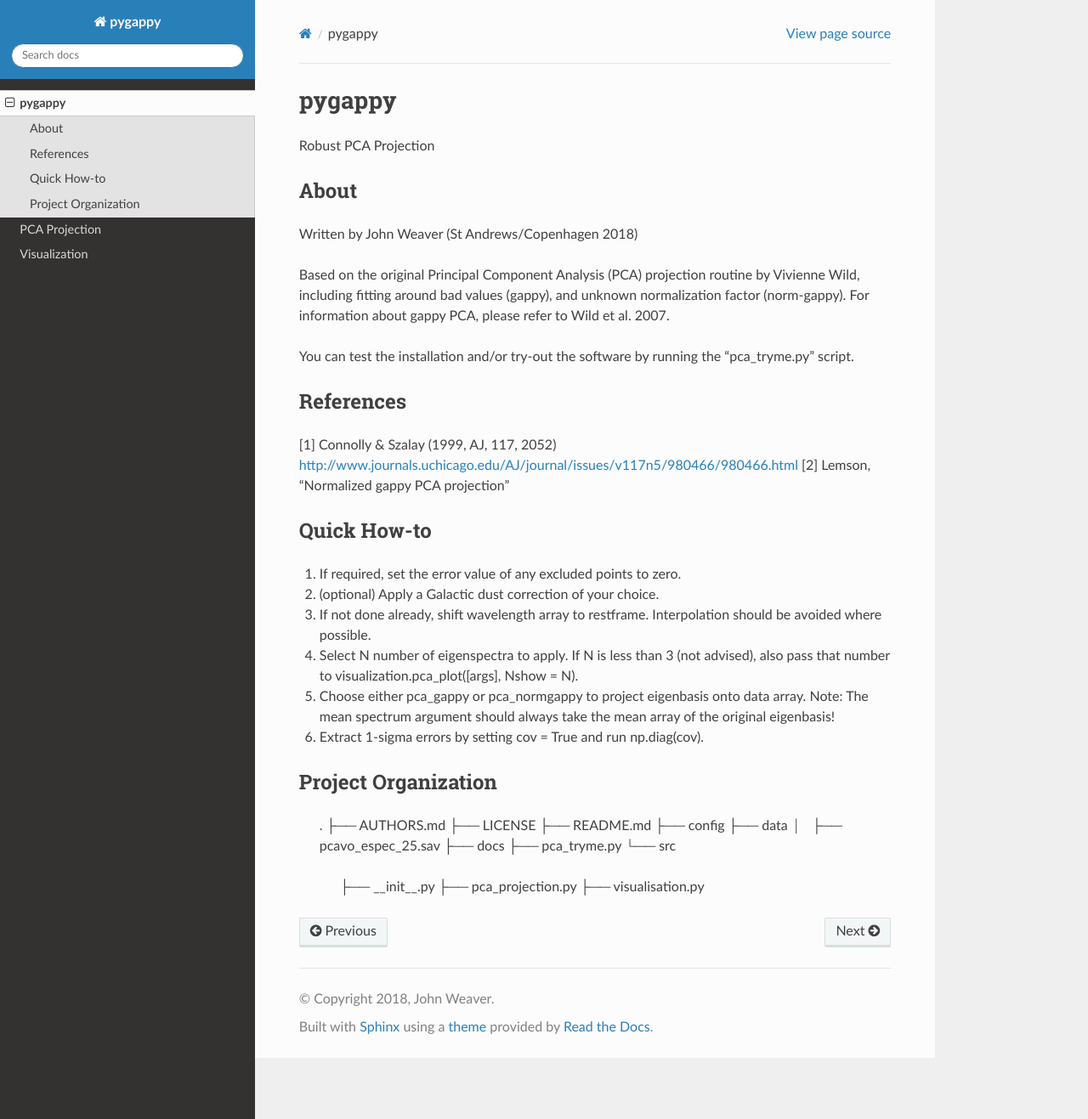
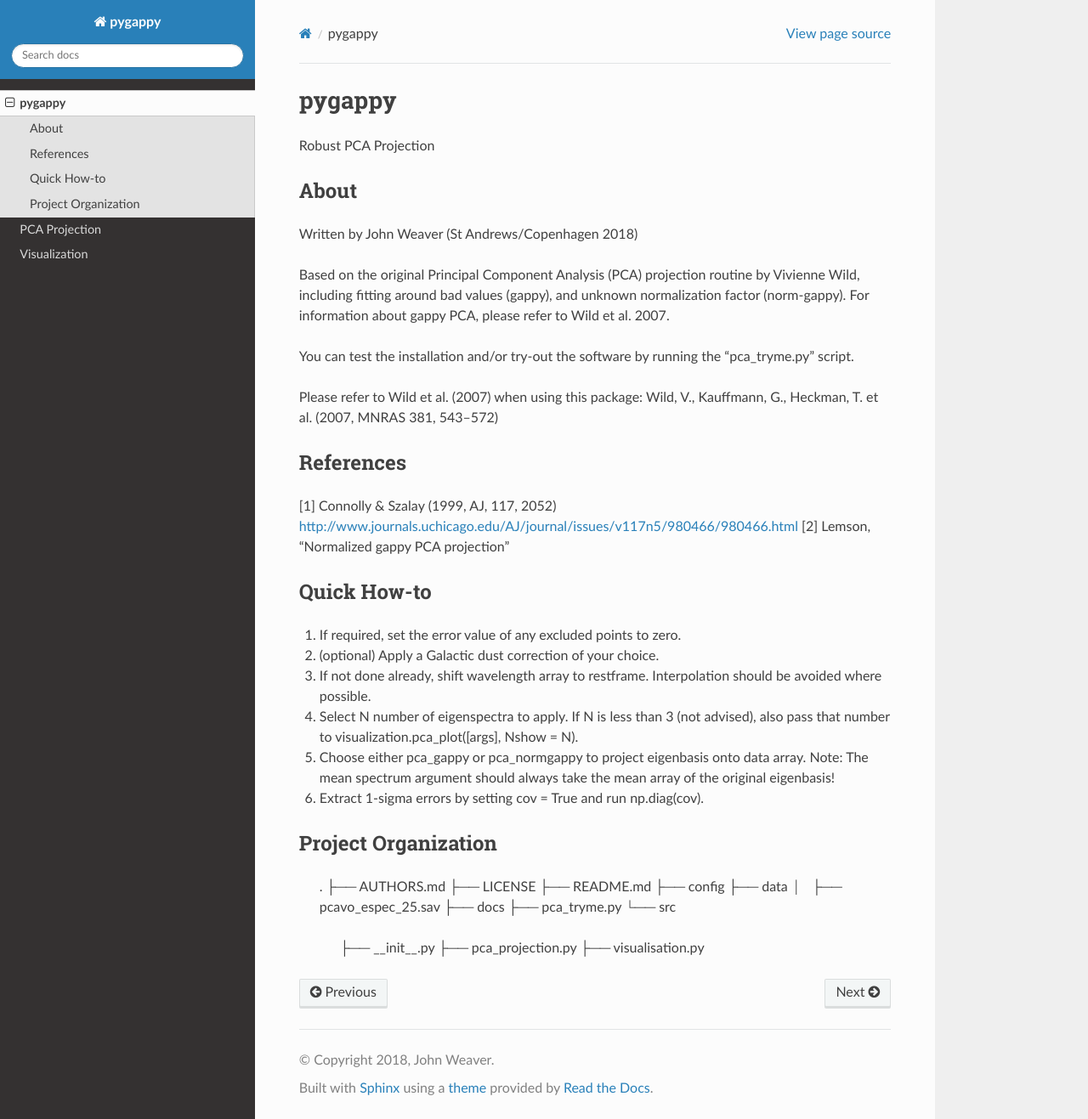
Before and after one commit to astroweaver/pygappy, a Sphinx documentation site: the page built from docs/introduction.rst, in a window 1280 px wide and 1317 px high. Shown: the whole window at 85% size. Built offline with Sphinx 7.4.7 and the Read the Docs theme 2.0.0, drawn with Linux system fonts in a browser that asks for light colours.

Commit message:
Added wild+07 citation request

```diff
--- a/docs/introduction.rst
+++ b/docs/introduction.rst
@@ -15,6 +15,9 @@
 
 You can test the installation and/or try-out the software by running the
 "pca_tryme.py" script.
+
+Please refer to Wild et al. (2007) when using this package:
+Wild, V., Kauffmann, G., Heckman, T. et al. (2007, MNRAS 381, 543–572)
 
 
 References
```
